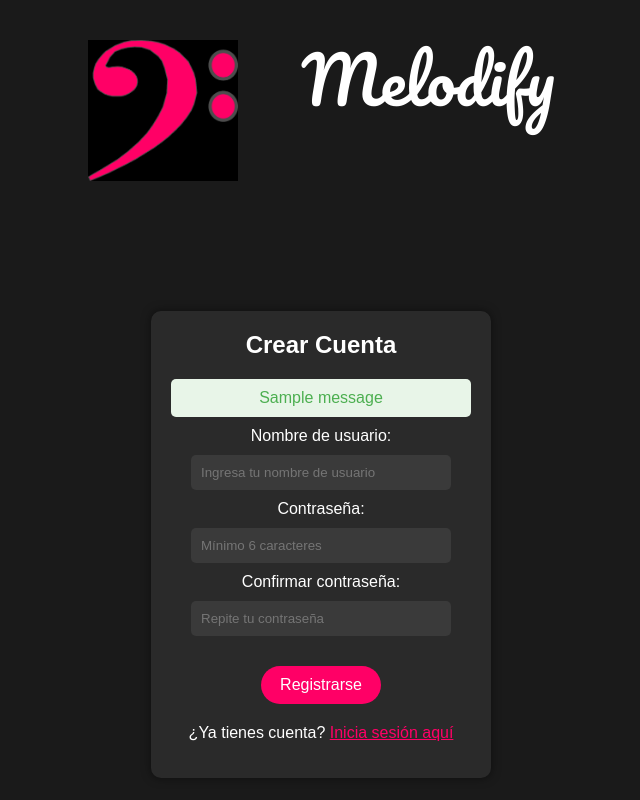
After one commit to fernandomenes/Melodify, a Django app: page /registro/ in a window 1280 px wide. The commit adds this page. Shown: the whole page, without its empty margins (319-959 px from the left). Run offline with Django 4.2, Linux system fonts and the light colour scheme; tables that the repository leaves empty hold one stand-in row (values such as "Sample post"); one stand-in notice (Sample message) is shown.

Commit message:
Registro de usuario implementado y borrado de cache post cierre de sesión

```diff
--- a/inicio_sesion/templates/inicio_sesion/principal.html
+++ b/inicio_sesion/templates/inicio_sesion/principal.html
@@ -17,6 +17,6 @@
         <span class="logo-text">Melodify</span>
     </div>
     <a href="{% url 'login' %}" class="btnRect">Iniciar Sesión</a>
-    <a href="#" class="btnRect">Registrarse</a>
+    <a href="{% url 'registro' %}" class="btnRect">Registrarse</a>
 </body>
 </html>
--- /dev/null
+++ b/inicio_sesion/templates/inicio_sesion/registro.html
@@ -0,0 +1,74 @@
+{% load static %}
+<!DOCTYPE html>
+<html lang="es">
+<head>
+    <meta charset="UTF-8">
+    <meta name="viewport" content="width=device-width, initial-scale=1.0">
+    <title>Registro - Melodify</title>
+    <link href="https://fonts.googleapis.com/css2?family=Pacifico&display=swap" rel="stylesheet">
+    <link rel="stylesheet" href="{% static 'inicio_sesion/GlobalStyles.css' %}">
+    <link rel="stylesheet" href="{% static 'inicio_sesion/ComponentStyles.css' %}">
+</head>
+<body>
+
+    <div class="logo-container">
+        <img src="{% static 'inicio_sesion/logo.png' %}" alt="Melodify Logo" class="logo-image">
+        <span class="logo-text">Melodify</span>
+    </div>
+
+    <div class="loginContainer">
+        <h2>Crear Cuenta</h2>
+
+        {% if messages %}
+            {% for message in messages %}
+                <div class="message {% if message.tags %}{{ message.tags }}{% endif %}"
+                    style="color: {% if message.tags == 'success' %}#4CAF50{% else %}#f44336{% endif %};
+                            padding: 10px; margin: 10px 0; border-radius: 5px;
+                            background: {% if message.tags == 'success' %}#e8f5e8{% else %}#ffebee{% endif %};">
+                    {{ message }}
+                </div>
+            {% endfor %}
+        {% endif %}
+
+        <form method="post" action="{% url 'registro' %}">
+            {% csrf_token %}
+
+            <label for="username">Nombre de usuario:</label>
+            <input type="text" id="username" name="username" required placeholder="Ingresa tu nombre de usuario">
+
+            <label for="password">Contraseña:</label>
+            <input type="password" id="password" name="password" required placeholder="Mínimo 6 caracteres">
+
+            <label for="confirm_password">Confirmar contraseña:</label>
+            <input type="password" id="confirm_password" name="confirm_password" required placeholder="Repite tu contraseña">
+
+            <button type="submit" class="btnRound">Registrarse</button>
+        </form>
+
+        <p style="margin-top: 20px; text-align: center;">
+            ¿Ya tienes cuenta? <a href="{% url 'login' %}" style="color: #ff0066;">Inicia sesión aquí</a>
+        </p>
+    </div>
+
+    <script>
+        // Validación cliente de contraseñas
+        document.querySelector('form').addEventListener('submit', function(e) {
+            const password = document.getElementById('password').value;
+            const confirmPassword = document.getElementById('confirm_password').value;
+
+            if (password !== confirmPassword) {
+                e.preventDefault();
+                alert('Las contraseñas no coinciden. Por favor, verifica.');
+                return false;
+            }
+
+            if (password.length < 6) {
+                e.preventDefault();
+                alert('La contraseña debe tener al menos 6 caracteres.');
+                return false;
+            }
+        });
+    </script>
+
+</body>
+</html>
--- a/inicio_sesion/urls.py
+++ b/inicio_sesion/urls.py
@@ -6,6 +6,7 @@ from . import views as v
 urlpatterns = [
     path("", v.pantallaPrincipal, name="principal"),
     path("login/", v.pantallaLogin, name="login"),
+    path("registro/", v.pantallaRegistro, name="registro"),
     path("home/", v.pantallaHome, name="home"),
     path("logout/", v.pantallaLogout, name="logout"),
     # Secciones
--- a/inicio_sesion/views.py
+++ b/inicio_sesion/views.py
@@ -28,7 +28,8 @@ def pantallaHome(request):
     es Artista, la playlist “Mi música” con canciones públicas del usuario.
     """
     if "user" not in request.session:
-        return redirect("login")
+        messages.error(request, "Debes iniciar sesión para acceder a esta página.")
+        return redirect('login')
 
     session_user = request.session.get("user", "")
     session_role = request.session.get("role", "")
@@ -84,6 +85,58 @@ def pantallaHome(request):
     }
     return render(request, "inicio_sesion/home.html", ctx)
 
+def pantallaRegistro(request):
+    """
+    Gestiona el formulario de registro de nuevos usuarios.
+    """
+    if request.method == 'POST':
+        username = request.POST.get('username')
+        password = request.POST.get('password')
+        confirm_password = request.POST.get('confirm_password')
+
+        # Validaciones
+        errors = []
+
+        # Verificar que las contraseñas coincidan
+        if password != confirm_password:
+            errors.append("Las contraseñas no coinciden.")
+
+        # Verificar que el usuario no exista
+        if Users.objects.filter(user=username).exists():
+            errors.append("El nombre de usuario ya existe.")
+
+        # Verificar longitud mínima
+        if len(password) < 6:
+            errors.append("La contraseña debe tener al menos 6 caracteres.")
+
+        # Verificar que el username no esté vacío
+        if not username.strip():
+            errors.append("El nombre de usuario no puede estar vacío.")
+
+        # Si no hay errores, crear el usuario
+        if not errors:
+            try:
+                nuevo_usuario = Users(
+                    user=username.strip(),
+                    password=password,  # En un proyecto real, esto debería estar encriptado
+                    type='Usuario',  # Tipo por defecto
+                    is_superadmin=False,
+                    is_active=True
+                )
+                nuevo_usuario.save()
+
+                messages.success(request, "¡Registro exitoso! Ahora puedes iniciar sesión.")
+                return redirect('login')
+
+            except Exception as e:
+                errors.append(f"Error al crear el usuario: {str(e)}")
+
+        # Si hay errores, mostrarlos
+        for error in errors:
+            messages.error(request, error)
+
+    return render(request, 'inicio_sesion/registro.html')
+
 
 def pantallaLogin(request):
     """
@@ -122,14 +175,24 @@ def pantallaLogin(request):
 @csrf_protect
 def pantallaLogout(request):
     """
-    Cierra la sesión del usuario de forma segura.
+    Cierra la sesión del usuario y establece headers para no cachear.
     """
     # Limpiar toda la sesión
     request.session.flush()
-
-    # También cerrar sesión de Django
     django_logout(request)
 
-    # Usar el sistema de mensajes de Django correctamente
     messages.success(request, "Sesión cerrada correctamente.")
-    return redirect('login')
+
+    # Crear respuesta con headers para no cachear
+    response = redirect('login')
+
+    # Headers para evitar cacheo del navegador
+    response['Cache-Control'] = 'no-cache, no-store, must-revalidate'
+    response['Pragma'] = 'no-cache'
+    response['Expires'] = '0'
+
+    # Eliminar cookie de sesión si existe
+    if hasattr(request, 'session'):
+        request.session.flush()
+
+    return response
--- a/melodify/settings.py
+++ b/melodify/settings.py
@@ -32,6 +32,7 @@ MIDDLEWARE = [
     "django.contrib.auth.middleware.AuthenticationMiddleware",
     "django.contrib.messages.middleware.MessageMiddleware",
     "django.middleware.clickjacking.XFrameOptionsMiddleware",
+    'inicio_sesion.middleware.NoCacheMiddleware',
 ]
 
 ROOT_URLCONF = "melodify.urls"
```
Also changed, not shown: inicio_sesion/middleware.py (added, +15 -0 lines), inicio_sesion/templates/inicio_sesion/home.html (+23 -0 lines), melodifyDB.sqlite3.
